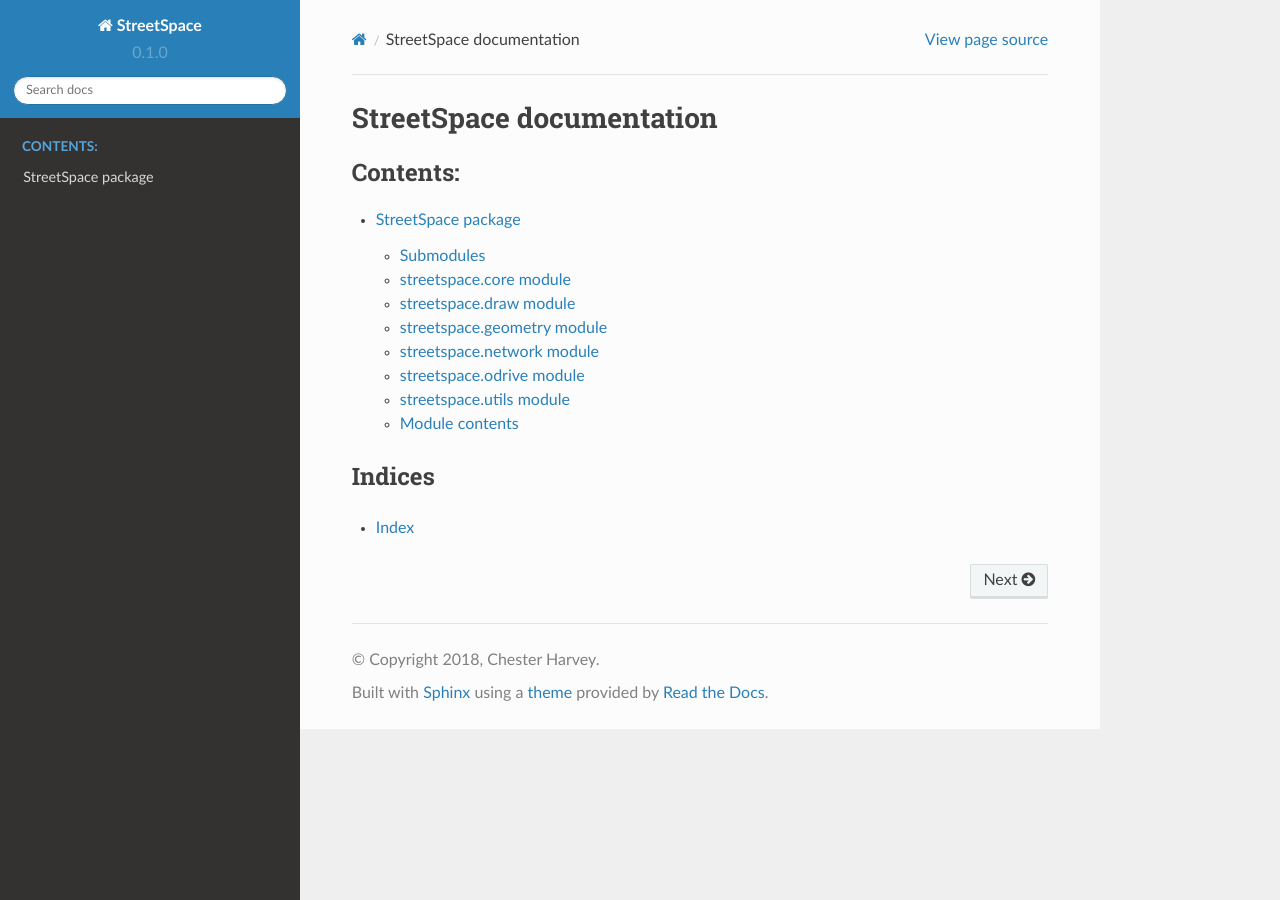
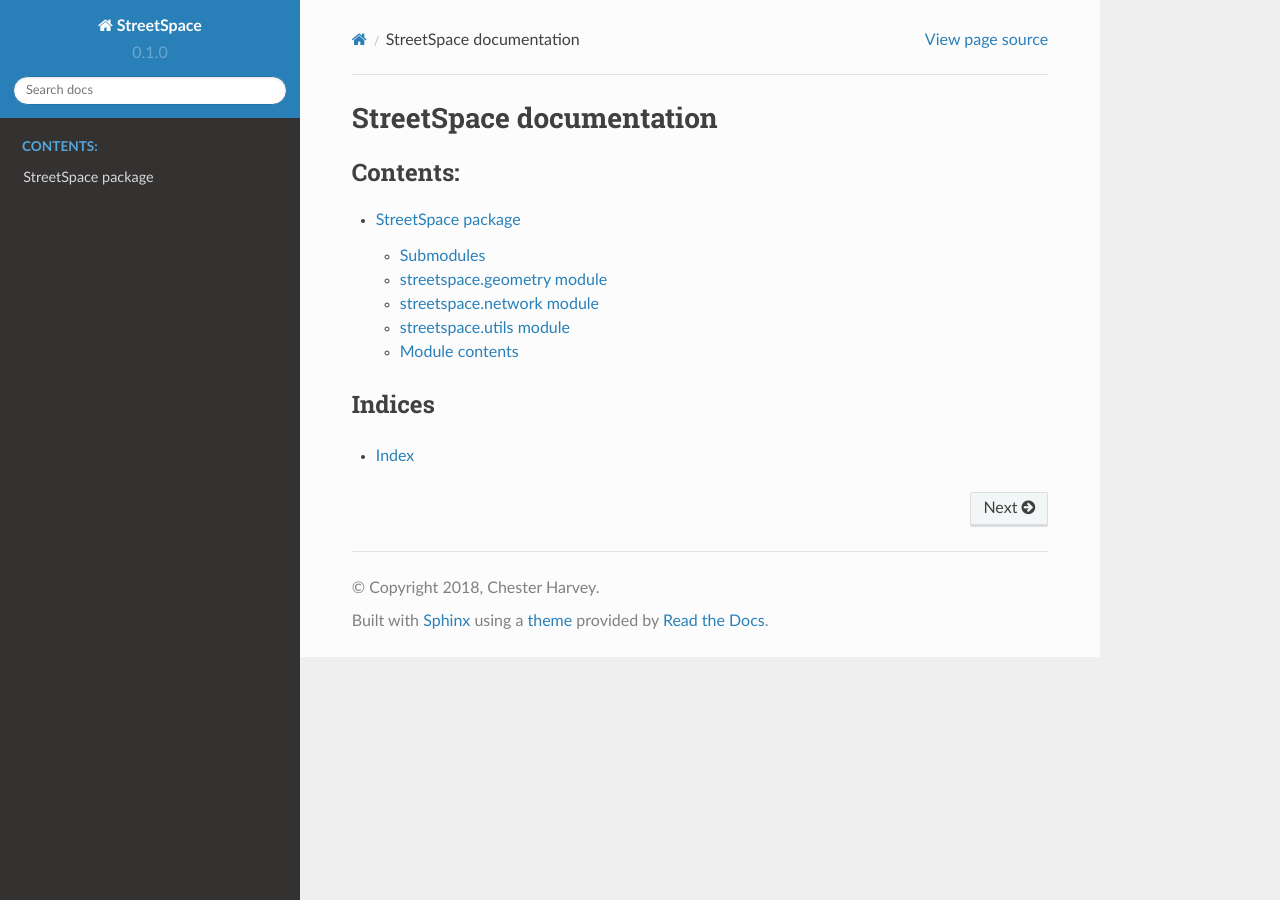
Before and after one commit to chesterharvey/StreetSpace, a Sphinx documentation site: the page built from docs/index.rst, in a window 1280 px wide. Built offline with Sphinx 7.4.7 and the Read the Docs theme 2.0.0, drawn with Linux system fonts in a browser that asks for light colours.

Commit message:
updated module references

```diff
--- a/docs/streetspace.rst
+++ b/docs/streetspace.rst
@@ -3,22 +3,6 @@ StreetSpace package
 
 Submodules
 ----------
-
-streetspace\.core module
-------------------------
-
-.. automodule:: streetspace.core
-    :members:
-    :undoc-members:
-    :show-inheritance:
-
-streetspace\.draw module
-------------------------
-
-.. automodule:: streetspace.draw
-    :members:
-    :undoc-members:
-    :show-inheritance:
 
 streetspace\.geometry module
 ----------------------------
@@ -28,6 +12,7 @@ streetspace\.geometry module
     :undoc-members:
     :show-inheritance:
 
+
 streetspace\.network module
 ---------------------------
 
@@ -36,13 +21,6 @@ streetspace\.network module
     :undoc-members:
     :show-inheritance:
 
-streetspace\.odrive module
---------------------------
-
-.. automodule:: streetspace.odrive
-    :members:
-    :undoc-members:
-    :show-inheritance:
 
 streetspace\.utils module
 -------------------------
--- a/streetspace/__init__.py
+++ b/streetspace/__init__.py
@@ -4,10 +4,8 @@
 # License: MIT
 ################################################################################
 
-from .core import *
 from .network import *
 from .geometry import *
-from .odrive import *
 from .utils import *
 
 __version__ = '0.1.0'
```
